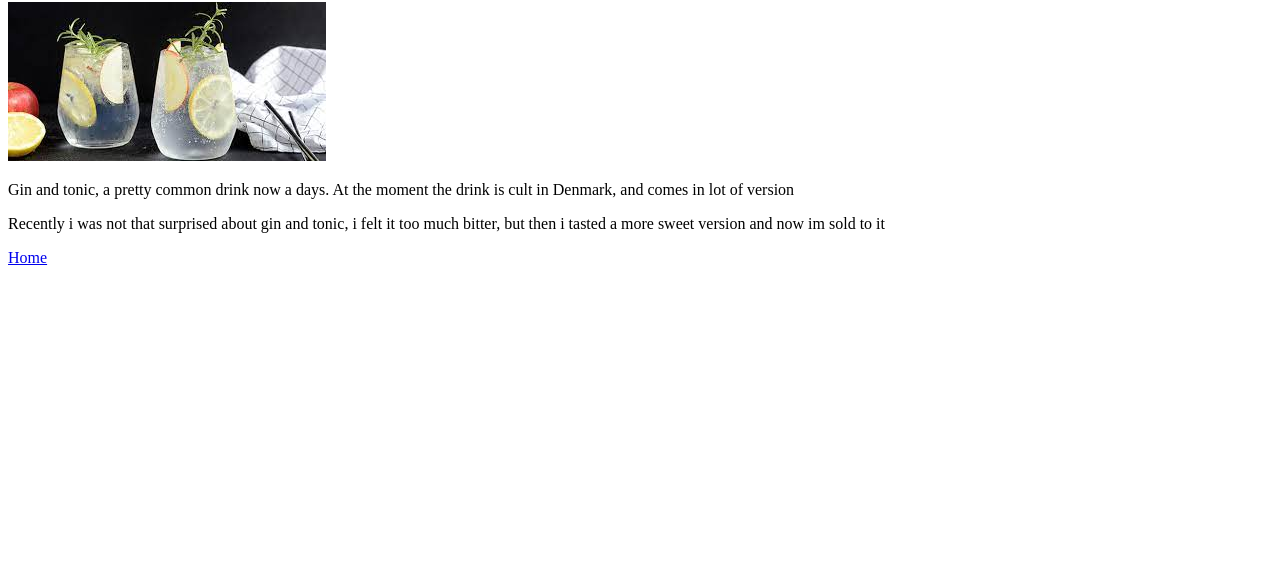
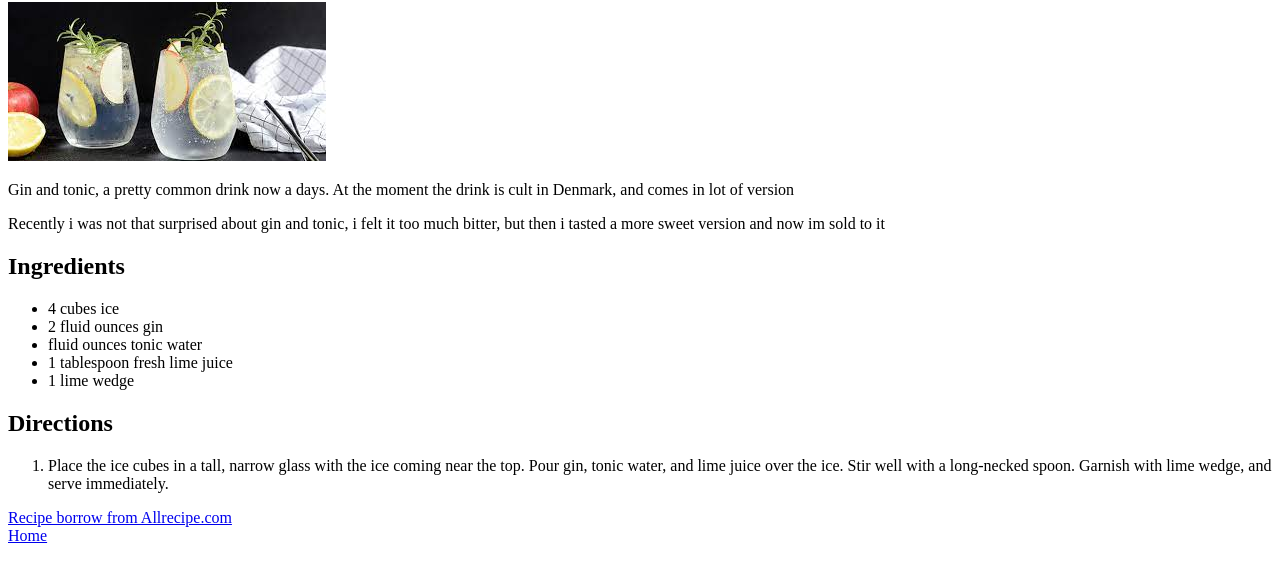
Before and after one commit to dk-ties/odin_recipes, a plain HTML site: page recipe/gin_tonic.html in a window 1280 px wide. Shown: the part 78-660 px from the top of the page. Drawn offline with Linux system fonts and the light colour scheme.

Commit message:
Added Ingredients and direction to gin_tonic

```diff
--- a/recipe/gin_tonic.html
+++ b/recipe/gin_tonic.html
@@ -10,6 +10,21 @@
         <img src="../image/gin_tonic.jpeg" alt="Image of Gin and Tonic">
         <p>Gin and tonic, a pretty common drink now a days. At the moment the drink is cult in Denmark, and comes in lot of version</p>
         <p>Recently i was not that surprised about gin and tonic, i felt it too much bitter, but then i tasted a more sweet version and now im sold to it</p>
+        <h2>Ingredients</h2>
+        <ul>
+            <li>4 cubes ice</li>
+            <li>2 fluid ounces gin</li>
+            <li> fluid ounces tonic water</li>
+            <li>1 tablespoon fresh lime juice</li>
+            <li>1 lime wedge</li>
+        </ul>
+        <h2>Directions</h2>
+        <ol>
+            <li>Place the ice cubes in a tall, narrow glass with the ice coming near the top. Pour gin, tonic water, and lime juice over the ice. Stir well with a long-necked spoon. Garnish with lime wedge, and serve immediately.
+            </li>
+        </ol>
+        <a href="https://www.allrecipes.com/recipe/49355/gin-and-tonic/">Recipe borrow from Allrecipe.com</a>
+        <br>
         <a href="../index.html">Home</a>
     </body>
 </html>
```
